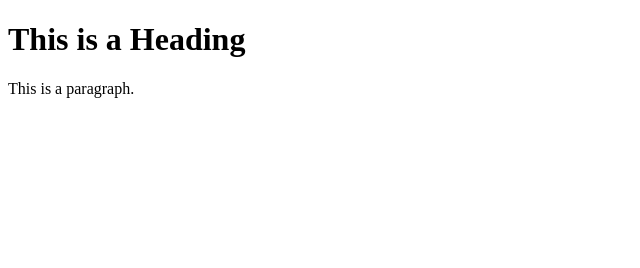
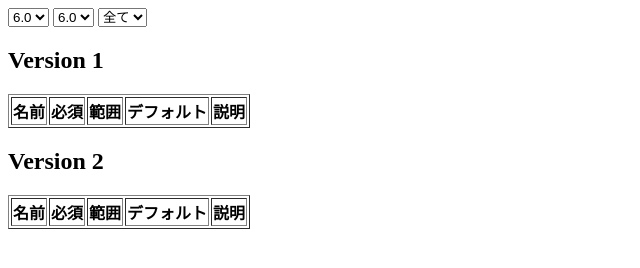
Before and after one commit to yuki-nolea/diffvers, a plain HTML site: page frontend/public/index.html in a window 1280 px wide. Shown: the whole page, without its empty margins (0-640 px from the left). Drawn offline with Linux system fonts and the light colour scheme.

Commit message:
Add files via upload

```diff
--- a/frontend/public/index.html
+++ b/frontend/public/index.html
@@ -1,12 +1,65 @@
 <!DOCTYPE html>
-<html>
+<html lang="ja">
 <head>
-<title>Page Title</title>
+  <meta charset="UTF-8">
+  <title>HTML Sample</title>
+  <link rel="stylesheet" href="css/style.css">
 </head>
 <body>
+    <select name="version" id="version_1" onchange="showData()">
+        <option value="zabbix-Server_6.0">6.0</option>
+        <option value="zabbix-Server_5.0">5.0</option>
+        <option value="zabbix-Server_4.0">4.0</option>
+    </select>
 
-<h1>This is a Heading</h1>
-<p>This is a paragraph.</p>
+    <select name="version" id="version_2" onchange="showData()">
+        <option value="zabbix-Server_6.0">6.0</option>
+        <option value="zabbix-Server_5.0">5.0</option>
+        <option value="zabbix-Server_4.0">4.0</option>
+    </select>
 
+    <select name="version" id="comparison">
+        <option value="all">全て</option>
+        <option value="match">一致</option>
+        <option value="diff">相違</option>
+    </select>
+
+    <div class="table-container">
+        <div class="left-table">
+            <h2>Version 1</h2>
+            <table border="1" id="tbl_1">
+                <thead>
+                    <tr>
+                        <th>名前</th>
+                        <th>必須</th>
+                        <th>範囲</th>
+                        <th>デフォルト</th>
+                        <th>説明</th>
+                    </tr>
+                </thead>
+                <tbody id="tbl_1_body">
+                </tbody>
+            </table>
+        </div>
+
+        <div class="right-table">
+            <h2>Version 2</h2>
+            <table border="1" id="tbl_2">
+                <thead>
+                    <tr>
+                        <th>名前</th>
+                        <th>必須</th>
+                        <th>範囲</th>
+                        <th>デフォルト</th>
+                        <th>説明</th>
+                    </tr>
+                </thead>
+                <tbody id="tbl_2_body">
+                </tbody>
+            </table>
+        </div>
+    </div>
+
+    <script type="text/javascript" src="js/script.js"></script>
 </body>
 </html>
```
